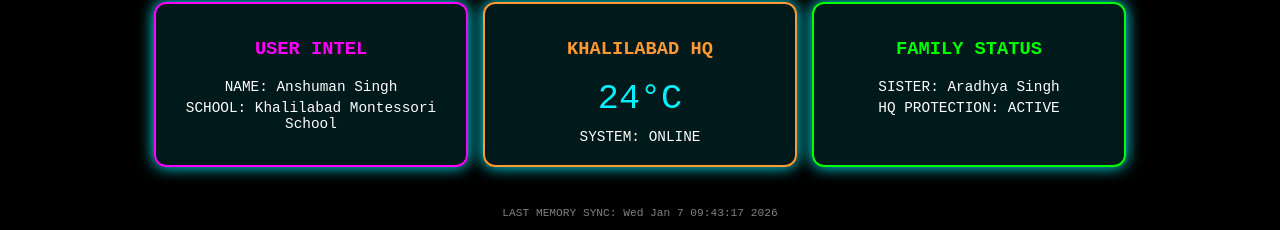
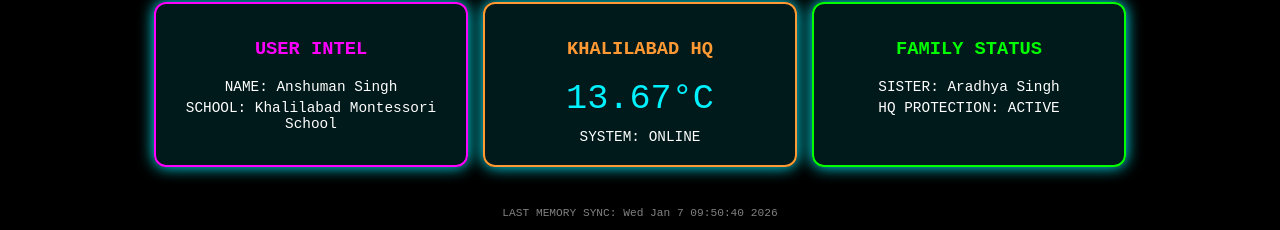
Before and after one commit to as3109662-cpu/stark-satellite-server, a website: page index.html in a window 1280 px wide. Shown: the part 567-797 px from the top of the page. Drawn offline with Linux system fonts and the light colour scheme.

Commit message:
Memory Integrated v23.0

```diff
--- a/index.html
+++ b/index.html
@@ -34,7 +34,7 @@
 
                     <div class="card" style="border-color: #ff9933;">
                         <h3 style="color: #ff9933;">KHALILABAD HQ</h3>
-                        <p style="font-size: 2.2em; margin: 10px;">24°C</p>
+                        <p style="font-size: 2.2em; margin: 10px;">13.67°C</p>
                         <p class="memory-text">SYSTEM: ONLINE</p>
                     </div>
 
@@ -46,7 +46,7 @@
                 </div>
 
                 <footer style="color: gray; font-size: 0.7em; margin-top: 20px;">
-                    LAST MEMORY SYNC: Wed Jan  7 09:43:17 2026
+                    LAST MEMORY SYNC: Wed Jan  7 09:50:40 2026
                 </footer>
             </body>
             </html>
```
